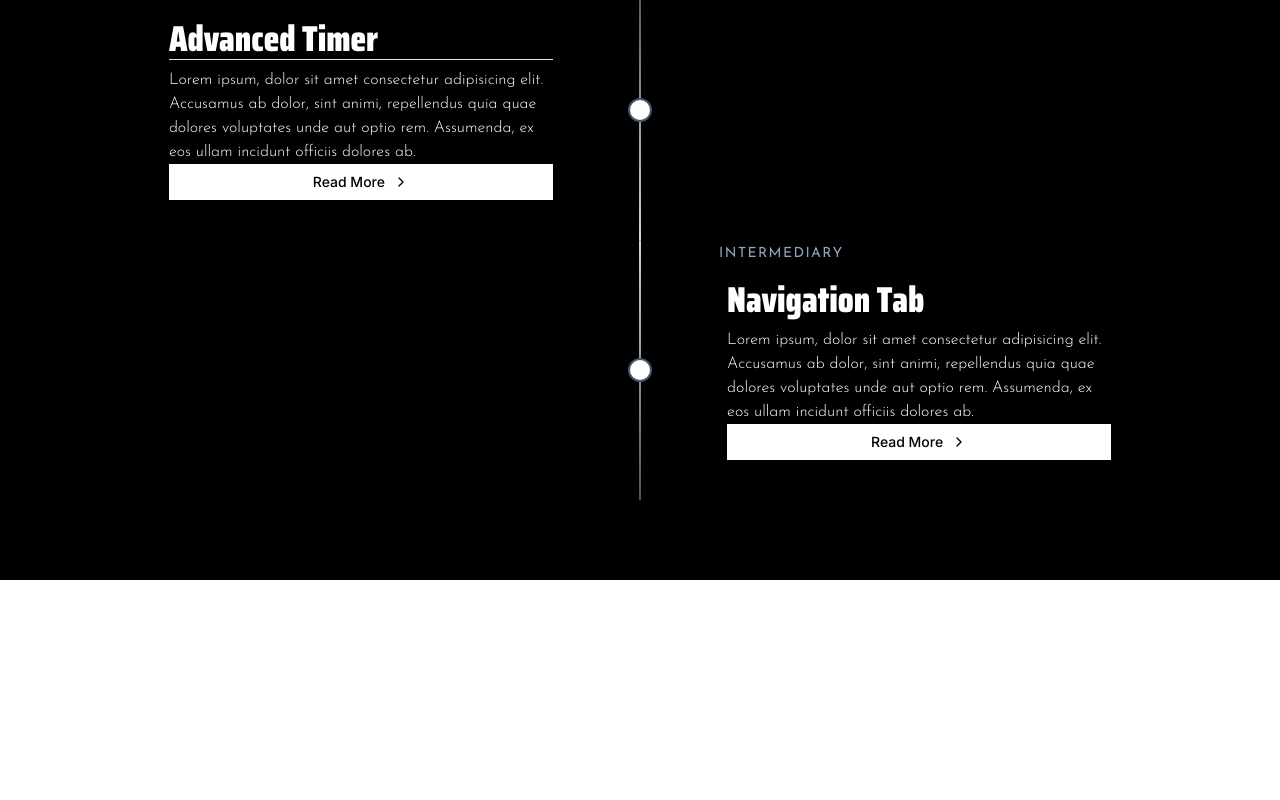
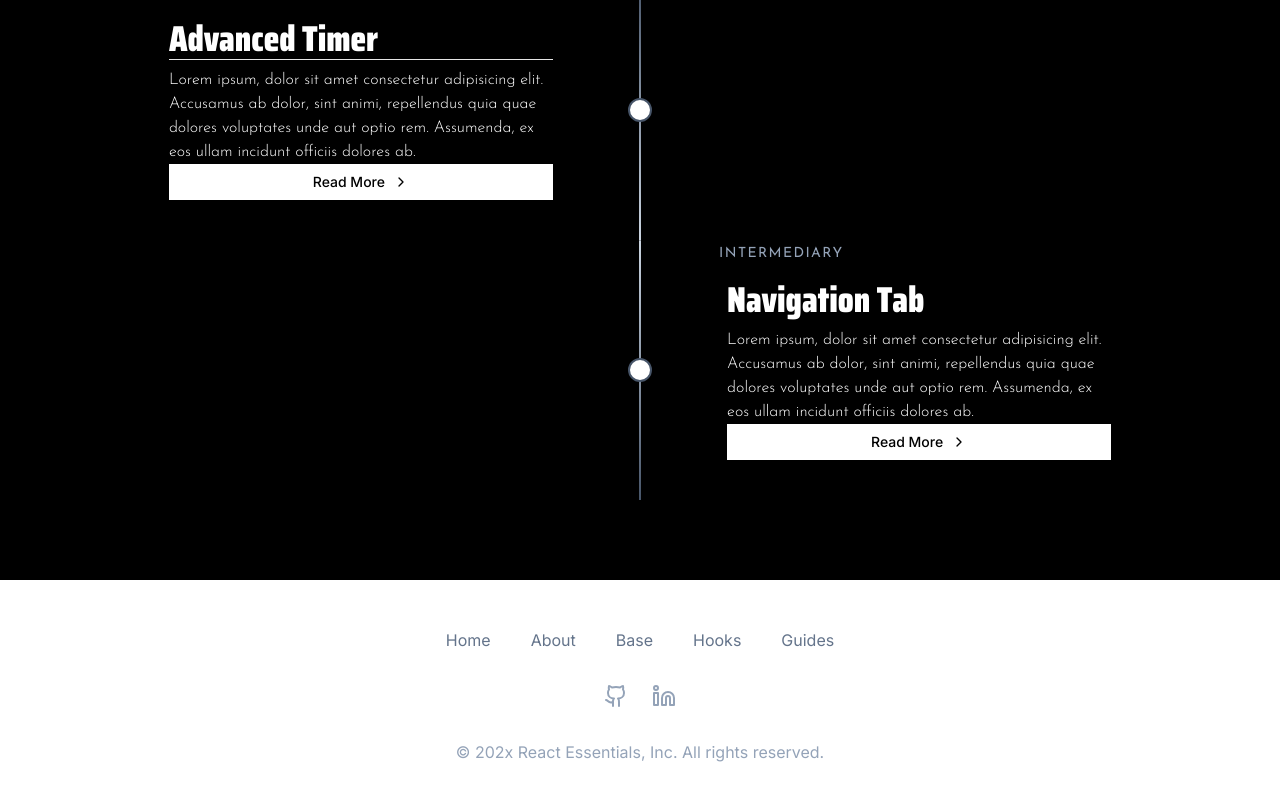
Before and after one commit to AlexandreDresch/ReactEssentials, a React (Vite) app: page / in a window 1280 px wide. Shown: the part 5205-6005 px from the top of the page. Before the commit the page ends 5785 px from the top, so only its background shows below. Built offline with nearby package versions, Linux system fonts and the light colour scheme; a web font is replaced by a local one.

Commit message:
feat: add Footer component

```diff
--- /dev/null
+++ b/src/components/footer.tsx
@@ -0,0 +1,75 @@
+import { GithubIcon, LinkedinIcon } from "lucide-react";
+
+export default function Footer() {
+  return (
+    <section className="bg-white font-inter">
+      <div className="max-w-screen-xl w-full px-4 py-12 mx-auto space-y-8 overflow-hidden sm:px-6 lg:px-8">
+        <nav className="flex flex-wrap justify-center -mx-5 -my-2">
+          <div className="px-5 py-2">
+            <a
+              href="/"
+              className="text-base leading-6 text-slate-500 hover:text-slate-900"
+            >
+              Home
+            </a>
+          </div>
+          <div className="px-5 py-2">
+            <a
+              href="#about"
+              className="text-base leading-6 text-slate-500 hover:text-slate-900"
+            >
+              About
+            </a>
+          </div>
+          <div className="px-5 py-2">
+            <a
+              href="#base"
+              className="text-base leading-6 text-slate-500 hover:text-slate-900"
+            >
+              Base
+            </a>
+          </div>
+          <div className="px-5 py-2">
+            <a
+              href="#hooks"
+              className="text-base leading-6 text-slate-500 hover:text-slate-900"
+            >
+              Hooks
+            </a>
+          </div>
+          <div className="px-5 py-2">
+            <a
+              href="#guides"
+              className="text-base leading-6 text-slate-500 hover:text-slate-900"
+            >
+              Guides
+            </a>
+          </div>
+        </nav>
+        <div className="flex justify-center mt-8 space-x-6">
+          <a
+            href="https://github.com/AlexandreDresch"
+            target="blank"
+            className="text-slate-400 hover:text-slate-500"
+          >
+            <span className="sr-only">GitHub</span>
+
+            <GithubIcon />
+          </a>
+          <a
+            href="https://www.linkedin.com/in/alexandre-dresch"
+            target="blank"
+            className="text-slate-400 hover:text-slate-500"
+          >
+            <span className="sr-only">LinkedIn</span>
+
+            <LinkedinIcon />
+          </a>
+        </div>
+        <p className="mt-8 text-base leading-6 text-center text-slate-400">
+          © 202x React Essentials, Inc. All rights reserved.
+        </p>
+      </div>
+    </section>
+  );
+}
--- a/src/routes/routes.tsx
+++ b/src/routes/routes.tsx
@@ -1,6 +1,7 @@
 import { BrowserRouter, Route, Routes as Switch } from "react-router-dom";
 import Home from "@/pages/home";
 import Header from "@/components/header";
+import Footer from "@/components/footer";
 
 export default function Routes() {
   return (
@@ -10,6 +11,7 @@
         <Route element={<Home />} path="/" />
         {/* <Route element={<Tutorials />} path="/tutorial/:id" /> */}
       </Switch>
+      <Footer />
     </BrowserRouter>
   );
 }
```
